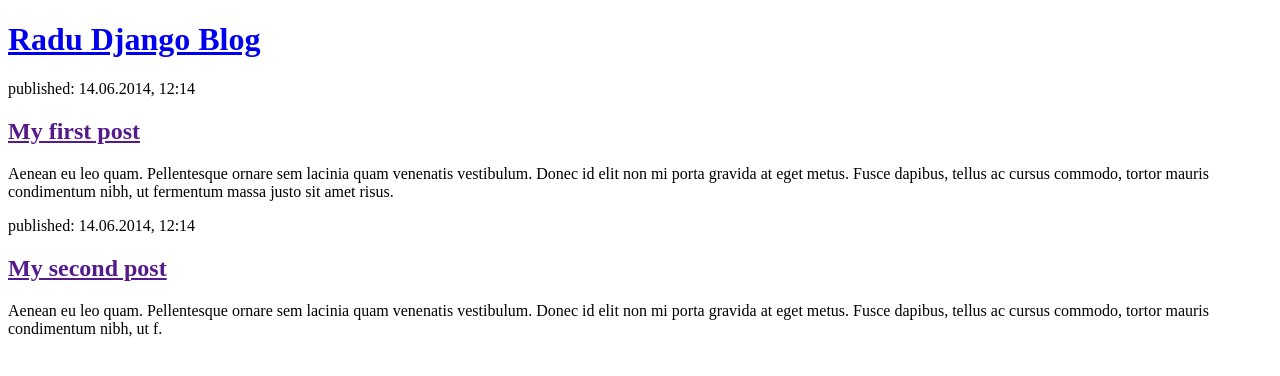
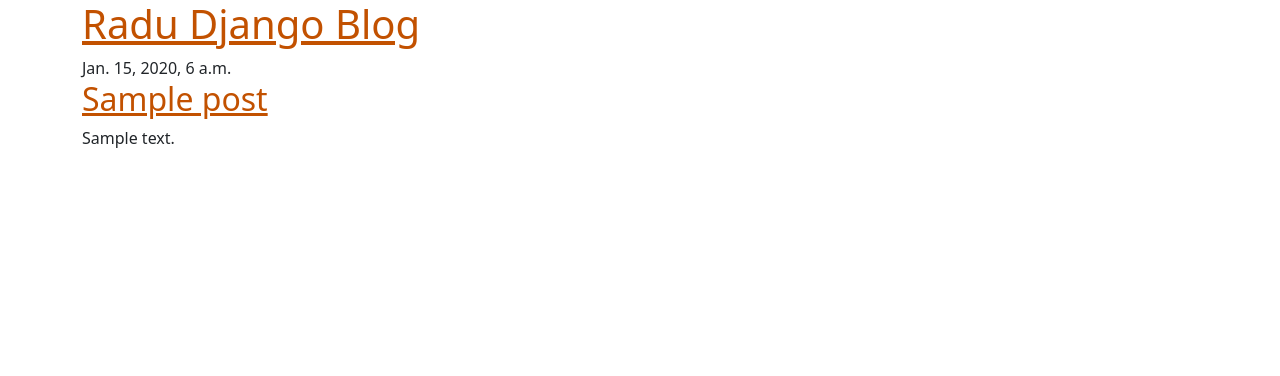
Before and after one commit to Zypher44/first-blog, a Django app: page / in a window 1280 px wide. Shown: the top 376 px of the page. Run offline with Django 3.2, Linux system fonts and the light colour scheme; tables that the repository leaves empty hold one stand-in row (values such as "Sample post").

Commit message:
Added view and tempalte details for blog post as well as CSS

```diff
--- /dev/null
+++ b/blog/static/css/{% static 'css/css/blog.css
@@ -0,0 +1,3 @@
+h1 a, h2 a {
+    color: #C25100;
+}
--- /dev/null
+++ b/blog/templates/blog/base.html
@@ -0,0 +1,27 @@
+{% load static %}
+<!DOCTYPE html>
+<html>
+    <head>
+        <title>Django Girls blog</title>
+        <link rel="stylesheet" href="https://cdn.jsdelivr.net/npm/bootstrap@5.1.3/dist/css/bootstrap.min.css" integrity="sha384-1BmE4kWBq78iYhFldvKuhfTAU6auU8tT94WrHftjDbrCEXSU1oBoqyl2QvZ6jIW3" crossorigin="anonymous">
+        <link href='//fonts.googleapis.com/css?family=Lobster&subset=latin,latin-ext' rel='stylesheet' type='text/css'>
+        <link rel="stylesheet" href="{% static 'css/blog.css' %}">
+    </head>
+    <body>
+        <body>
+            <header class="page-header">
+              <div class="container">
+                  <h1><a href="/">Radu Django Blog</a></h1>
+              </div>
+            </header>
+            <main class="container">
+                <div class="row">
+                    <div class="col">
+                    {% block content %}
+                    {% endblock %}
+                    </div>
+                </div>
+            </main>
+        </body>
+    </body>
+</html>
--- a/blog/templates/blog/post_list.html
+++ b/blog/templates/blog/post_list.html
@@ -1,23 +1,14 @@
-<!DOCTYPE html>
-<html>
-    <head>
-        <title>Radu Django blog</title>
-    </head>
-    <body>
-        <header>
-            <h1><a href="/">Radu Django Blog</a></h1>
-        </header>
+{% extends 'blog/base.html' %}
+<h2><a href="{% url 'post_detail' pk=post.pk %}">{{ post.title }}</a></h2>
 
-        <article>
-            <time>published: 14.06.2014, 12:14</time>
-            <h2><a href="">My first post</a></h2>
-            <p>Aenean eu leo quam. Pellentesque ornare sem lacinia quam venenatis vestibulum. Donec id elit non mi porta gravida at eget metus. Fusce dapibus, tellus ac cursus commodo, tortor mauris condimentum nibh, ut fermentum massa justo sit amet risus.</p>
+{% block content %}
+    {% for post in posts %}
+        <article class="post">
+            <time class="date">
+                {{ post.published_date }}
+            </time>
+            <h2><a href="">{{ post.title }}</a></h2>
+            <p>{{ post.text|linebreaksbr }}</p>
         </article>
-
-        <article>
-            <time>published: 14.06.2014, 12:14</time>
-            <h2><a href="">My second post</a></h2>
-            <p>Aenean eu leo quam. Pellentesque ornare sem lacinia quam venenatis vestibulum. Donec id elit non mi porta gravida at eget metus. Fusce dapibus, tellus ac cursus commodo, tortor mauris condimentum nibh, ut f.</p>
-        </article>
-    </body>
-</html>
+    {% endfor %}
+{% endblock %}
--- a/blog/urls.py
+++ b/blog/urls.py
@@ -3,4 +3,5 @@
 
 urlpatterns = [
     path("", views.post_list, name="post_list"),
+    path("post/<int:pk>/", views.post_detail, name="post_detail"),
 ]
--- a/blog/views.py
+++ b/blog/views.py
@@ -1,7 +1,18 @@
-from django.shortcuts import render
-
 # Create your views here.
 
 
+from django.shortcuts import render, get_object_or_404
+from django.utils import timezone
+from .models import Post
+
+
 def post_list(request):
-    return render(request, "blog/post_list.html", {})
+    posts = Post.objects.filter(published_date__lte=timezone.now()).order_by(
+        "published_date"
+    )
+    return render(request, "blog/post_list.html", {"posts": posts})
+
+
+def post_detail(request, pk):
+    post = get_object_or_404(Post, pk=pk)
+    return render(request, "blog/post_detail.html", {"post": post})
```
Also changed, not shown: blog/templates/post_detail.html (added, +13 -0 lines).
